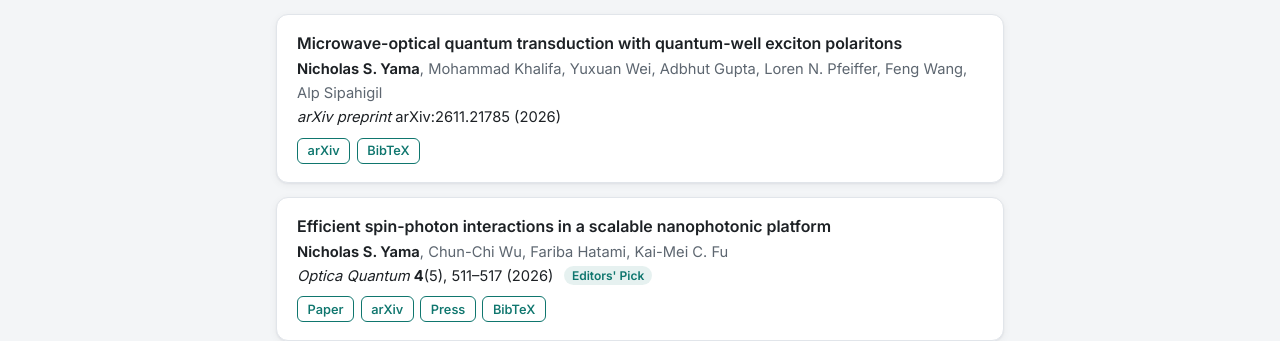
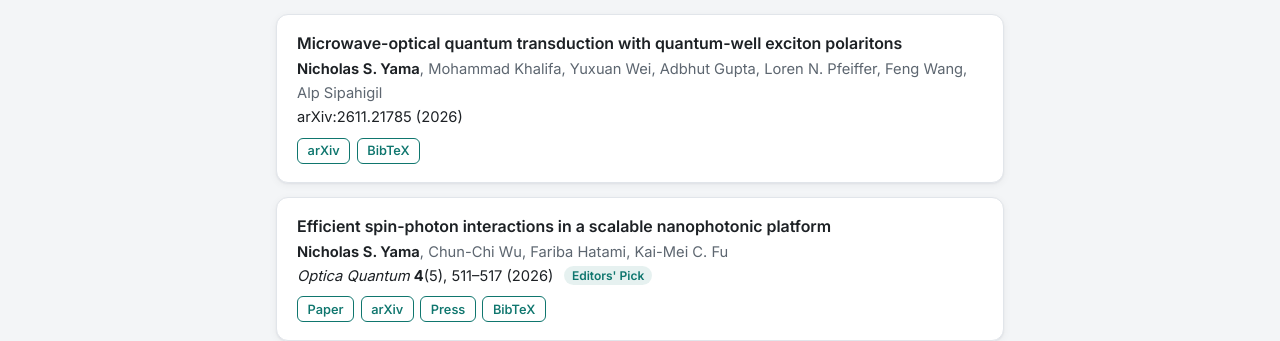
Before and after one commit to nyama8/nyama8.github.io, a Jekyll site: the page built from publications.html, in a window 1280 px wide and 900 px high. Shown: the part 247-588 px from the top of the window. Built offline with Jekyll 4.4.1, drawn with Linux system fonts in a browser that asks for light colours.

Commit message:
CV opens in new tab; preprints shown as arXiv:ID; highlight accepts a list
Co-Authored-By: Claude Opus 5.5 <noreply@anthropic.com>

```diff
--- a/_data/publications.yml
+++ b/_data/publications.yml
@@ -14,6 +14,7 @@
 #   pdf, code, data: full links                  -> "PDF", "Code", "Data" buttons
 #   press:    link to a press release / news story   -> "Press" button
 #   highlight: short label shown after the journal, e.g. Editors' Pick
+#             For more than one label, use a list:  highlight: [Editors' Pick, Cover article]
 #
 # The BibTeX shown on the page is generated from these fields.
 #
--- a/_includes/nav.html
+++ b/_includes/nav.html
@@ -5,7 +5,7 @@
       {%- for item in site.nav %}
       <li><a href="{{ item.url | relative_url }}"{% if page.url == item.url %} aria-current="page"{% endif %}>{{ item.title }}</a></li>
       {%- endfor %}
-      <li><a href="{{ site.cv_pdf | relative_url }}">CV</a></li>
+      <li><a href="{{ site.cv_pdf | relative_url }}" target="_blank" rel="noopener">CV</a></li>
       <li>
         <button id="theme-toggle" class="theme-toggle" type="button" aria-label="Switch between light and dark theme" title="Switch theme">
           <span class="icon-moon">{% include icon.html name="moon" %}</span>
--- a/_includes/publication.html
+++ b/_includes/publication.html
@@ -13,13 +13,14 @@
   </p>
   <p class="pub-venue">
     {%- if p.type == "preprint" -%}
-      <em>arXiv preprint</em>{% if p.arxiv %} arXiv:{{ p.arxiv }}{% endif %} ({{ p.year }})
+      {% if p.arxiv %}arXiv:{{ p.arxiv }}{% else %}Preprint{% endif %} ({{ p.year }})
     {%- else -%}
       <em>{{ p.journal }}</em>
       {%- if p.volume %} <strong>{{ p.volume }}</strong>{% if p.issue %}({{ p.issue }}){% endif %}{% endif -%}
       {%- if p.pages %}, {{ p.pages | replace: "-", "–" }}{% endif %} ({{ p.year }})
     {%- endif -%}
-    {%- if p.highlight %} <span class="badge">{{ p.highlight }}</span>{% endif -%}
+    {%- comment -%} highlight can be one label or a list of labels; each gets its own badge. {%- endcomment -%}
+    {%- for h in p.highlight %} <span class="badge">{{ h }}</span>{% endfor -%}
   </p>
   <div class="pub-links">
     {%- if p.doi %}<a class="btn" href="https://doi.org/{{ p.doi }}">Paper</a>{% endif -%}
--- a/_layouts/about.html
+++ b/_layouts/about.html
@@ -11,7 +11,7 @@ layout: default
       <li><a href="mailto:{{ site.author.email }}">{% include icon.html name="email" %}<span>Email</span></a></li>
       <li><a href="{{ site.author.scholar }}">{% include icon.html name="scholar" %}<span>Google Scholar</span></a></li>
       <li><a href="{{ site.author.github }}">{% include icon.html name="github" %}<span>GitHub</span></a></li>
-      <li><a href="{{ site.cv_pdf | relative_url }}">{% include icon.html name="cv" %}<span>CV (PDF)</span></a></li>
+      <li><a href="{{ site.cv_pdf | relative_url }}" target="_blank" rel="noopener">{% include icon.html name="cv" %}<span>CV (PDF)</span></a></li>
     </ul>
   </div>
 </section>
```
